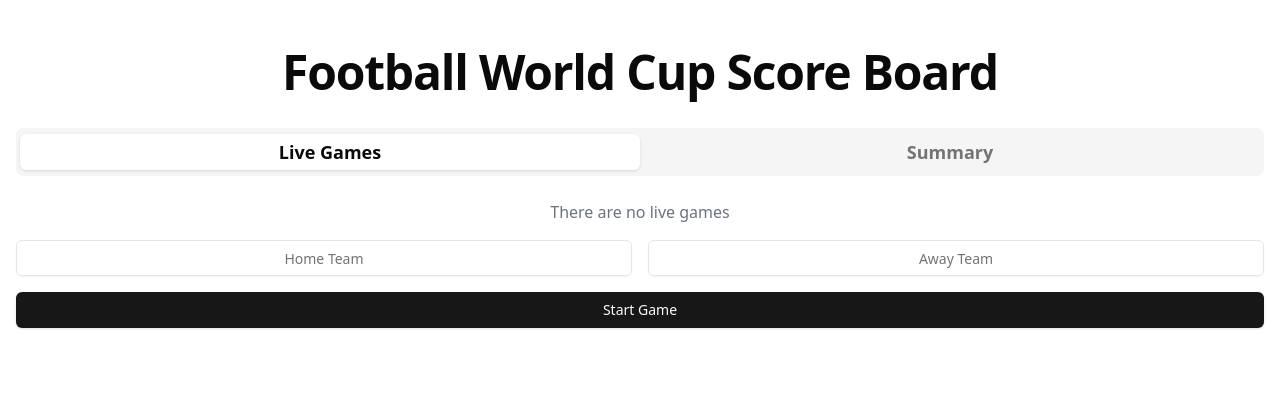
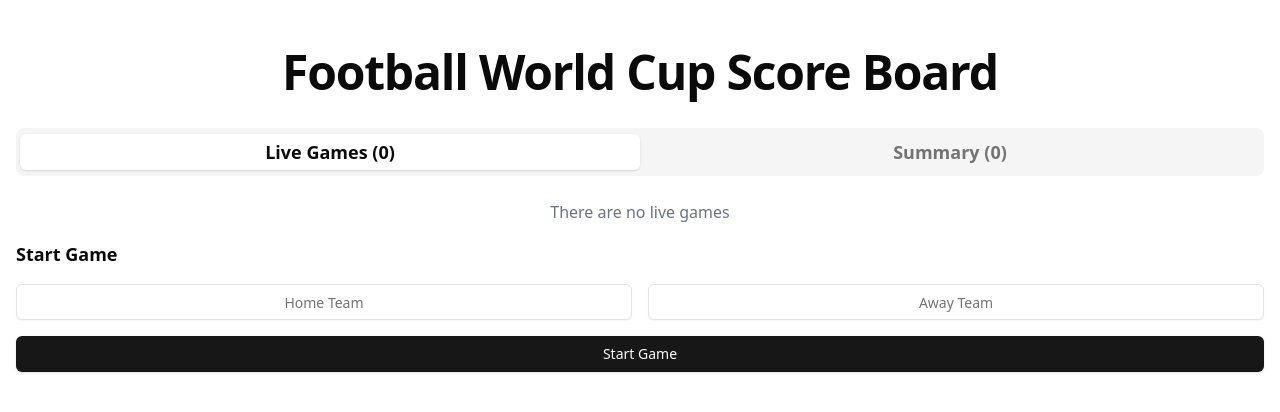
Before and after one commit to koszczapinski/football-world-cup-score-board, a React (Vite) app: page / in a window 1280 px wide. Shown: the top 412 px of the page. Built offline with nearby package versions, Linux system fonts and the light colour scheme.

Commit message:
Adjusted start game form

```diff
--- a/src/components/Scoreboard.tsx
+++ b/src/components/Scoreboard.tsx
@@ -79,10 +79,10 @@ const ScoreBoard = () => {
       <Tabs defaultValue="live" className="w-full">
         <TabsList className="w-full h-12">
           <TabsTrigger value="live" className="w-full text-lg font-bold">
-            Live Games
+            Live Games ({liveGames.length})
           </TabsTrigger>
           <TabsTrigger value="summary" className="w-full text-lg font-bold">
-            Summary
+            Summary ({summary.length})
           </TabsTrigger>
         </TabsList>
         <TabsContent value="live" data-testid="live-games">
--- a/src/components/StartGameForm.tsx
+++ b/src/components/StartGameForm.tsx
@@ -1,6 +1,7 @@
+import { useState } from "react";
 import { Button } from "@/components/ui/button";
 import { Input } from "@/components/ui/input";
-import { useState } from "react";
+import { TypographyH3 } from "@/components/ui/Typography";
 
 export type StartGameParams = {
   homeTeam: string;
@@ -22,10 +23,11 @@ export const StartGameForm = ({ onStartGame }: StartGameFormProps) => {
   };
 
   return (
-    <div
-      data-testid="start-game"
-      className="grid grid-cols-2 items-center gap-4"
-    >
+    <div data-testid="start-game" className="">
+      <div className="mb-4">
+        <TypographyH3>Start Game</TypographyH3>
+      </div>
+      <div className="grid grid-cols-2 items-center gap-4">
         <label htmlFor="homeTeam" className="sr-only">
           Home Team
         </label>
@@ -54,5 +56,6 @@ export const StartGameForm = ({ onStartGame }: StartGameFormProps) => {
           Start Game
         </Button>
       </div>
+    </div>
   );
 };
--- a/src/components/ui/Typography.tsx
+++ b/src/components/ui/Typography.tsx
@@ -22,3 +22,7 @@ export function TypographyH2({ children, className }: TypographyProps) {
     </h2>
   );
 }
+
+export function TypographyH3({ children, className }: TypographyProps) {
+  return <h3 className={`text-lg font-semibold ${className}`}>{children}</h3>;
+}
```
Lines whose indentation alone changed are shown as unchanged.
